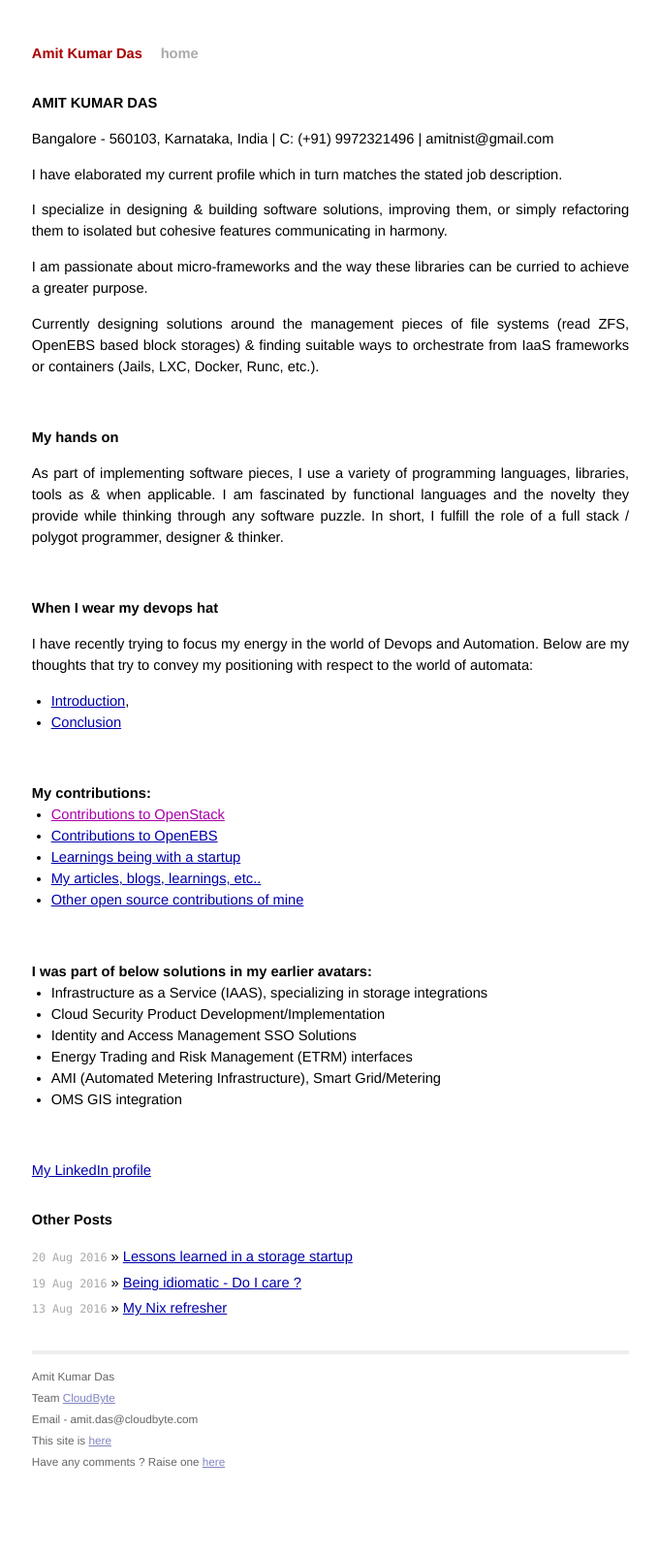
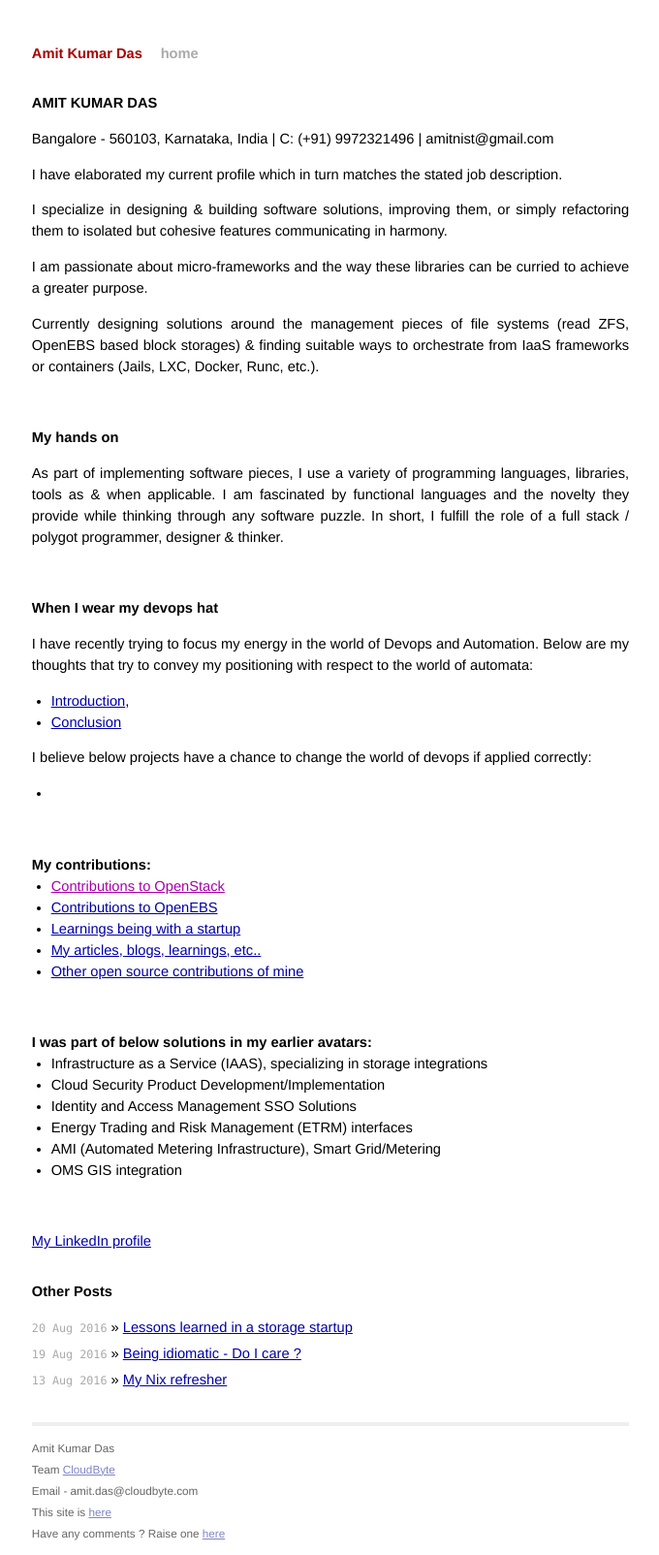
Before and after one commit to AmitKumarDas/amitkumardas.github.io, a Jekyll site: the page built from _posts/2016-09-01-my-resume-cover-letter.md, in a window 1280 px wide. Shown: the whole page at 97% size, without its empty margins (299-979 px from the left). Built offline with Jekyll 4.4.1, drawn with Linux system fonts in a browser that asks for light colours; before the commit the page ends 1531 px from its top, so only the background shows below that.

Commit message:
Update 2016-09-01-my-resume-cover-letter.md

```diff
--- a/_posts/2016-09-01-my-resume-cover-letter.md
+++ b/_posts/2016-09-01-my-resume-cover-letter.md
@@ -36,6 +36,9 @@ Below are my thoughts that try to convey my positioning with respect to the worl
 - [Introduction](https://github.com/CloudByteStorages/automation-core/blob/master/README.md),
 - [Conclusion](https://github.com/CloudByteStorages/automation-core/blob/master/touchstone/DesignThoughts/My%20Final%20Thoughts.md)
 
+I believe below projects have a chance to change the world of devops if applied correctly:
+- []()
+
 <br />
 
 ### My contributions:
```
